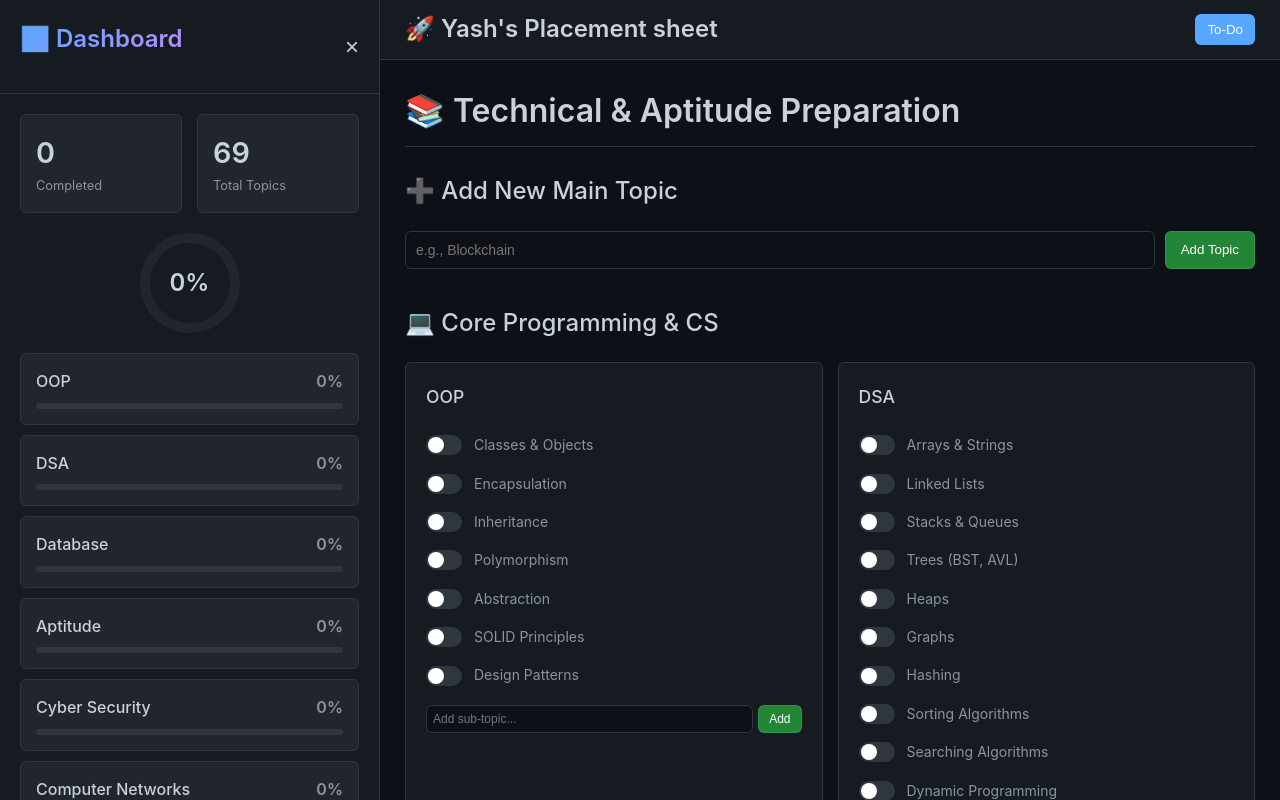
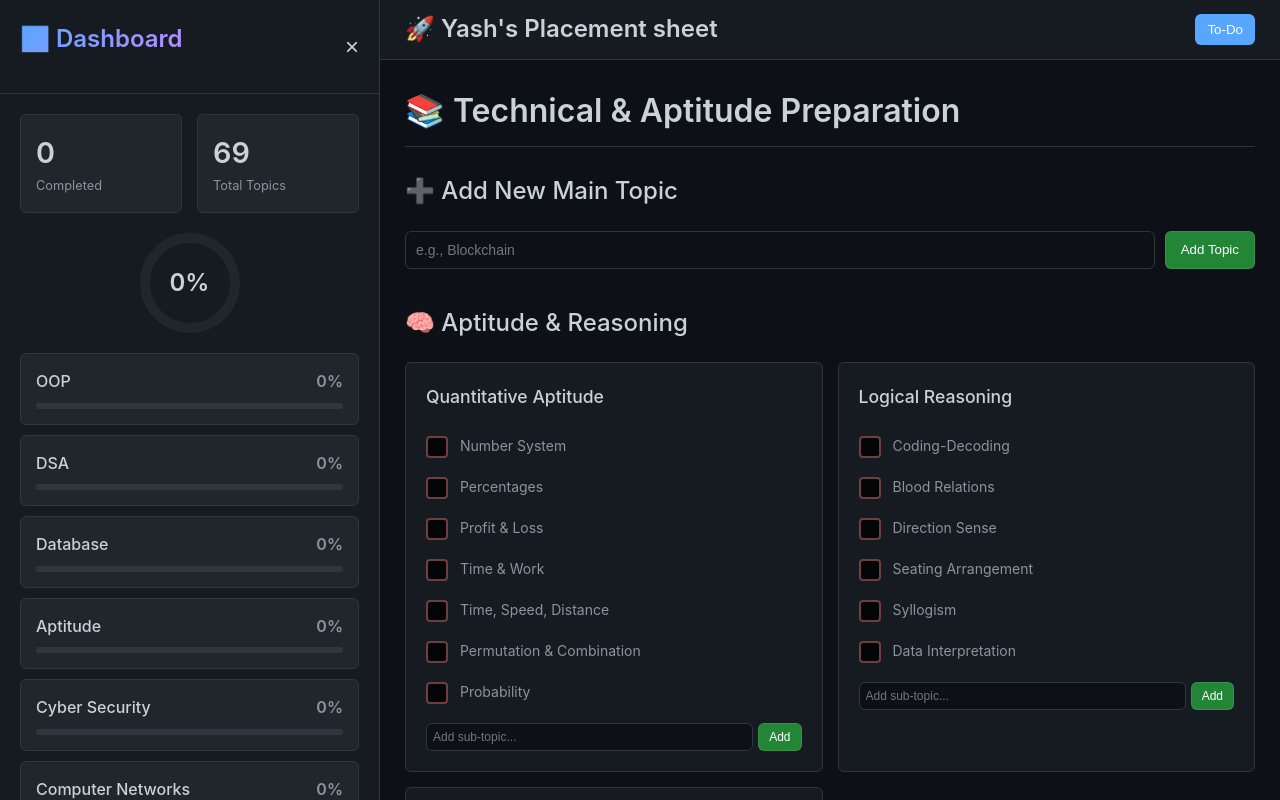
Before and after one commit to Yashchauhan008/yash-s-super-sheet, a Next.js app: page / in a window 1280 px wide. Built offline with nearby package versions, Linux system fonts and the light colour scheme.

Commit message:
cheq box updated

```diff
--- a/src/app/components/ToggleSwitch.js
+++ b/src/app/components/ToggleSwitch.js
@@ -1,16 +1,61 @@
+// // app/components/ToggleSwitch.js
+// "use client";
+
+// import React from 'react';
+
+// const ToggleSwitch = ({ isActive, onToggle }) => {
+//   return (
+//     <div
+//       className={`toggle-switch ${isActive ? 'active' : ''}`}
+//       onClick={onToggle}
+//     >
+//       <div className="toggle-slider"></div>
+//     </div>
+//   );
+// };
+
+// export default ToggleSwitch;
+
+
 // app/components/ToggleSwitch.js
 "use client";
 
-import React from 'react';
+import React from "react";
+// import "./ToggleSwitch.css"; // Ensure you import the CSS or add it globally
 
 const ToggleSwitch = ({ isActive, onToggle }) => {
   return (
-    <div
-      className={`toggle-switch ${isActive ? 'active' : ''}`}
-      onClick={onToggle}
-    >
-      <div className="toggle-slider"></div>
-    </div>
+    <label className="neon-checkbox">
+      <input type="checkbox" checked={isActive} onChange={onToggle} />
+      <div className="neon-checkbox__frame">
+        <div className="neon-checkbox__box">
+          <div className="neon-checkbox__check-container">
+            <svg viewBox="0 0 24 24" className="neon-checkbox__check">
+              <path d="M3,12.5l7,7L21,5"></path>
+            </svg>
+          </div>
+          <div className="neon-checkbox__glow"></div>
+          <div className="neon-checkbox__borders">
+            <span></span><span></span><span></span><span></span>
+          </div>
+        </div>
+        <div className="neon-checkbox__effects">
+          <div className="neon-checkbox__particles">
+            <span></span><span></span><span></span><span></span>
+            <span></span><span></span><span></span><span></span>
+            <span></span><span></span><span></span><span></span>
+          </div>
+          <div className="neon-checkbox__rings">
+            <div className="ring"></div>
+            <div className="ring"></div>
+            <div className="ring"></div>
+          </div>
+          <div className="neon-checkbox__sparks">
+            <span></span><span></span><span></span><span></span>
+          </div>
+        </div>
+      </div>
+    </label>
   );
 };
 
--- a/src/app/components/TopicCard.js
+++ b/src/app/components/TopicCard.js
@@ -5,6 +5,7 @@ import React from 'react';
 import TopicItem from './TopicItem';
 import AddSubtopicForm from './AddSubtopicForm';
 import { generateTopicId } from '@/lib/data';
+import { Trash2 } from 'lucide-react';
 
 const TopicCard = ({ title, sectionKey, topics, topicStates, onToggleTopic, onAddSubtopic, onDeleteTopic, onDeleteSection }) => { // Added onDeleteSection prop
   return (
@@ -20,8 +21,8 @@ const TopicCard = ({ title, sectionKey, topics, topicStates, onToggleTopic, onAd
           }}
           title={`Delete "${title}" section`}
         >
-          &#x2715; {/* Unicode 'X' character */}
-        </button>
+          <Trash2 size={20} color="#933e3e" strokeWidth={2.5} />
+          </button>
       </h5>
       <ul className="topic-list">
         {topics.map((topic) => {
--- a/src/app/components/TopicItem.js
+++ b/src/app/components/TopicItem.js
@@ -1,12 +1,18 @@
 // app/components/TopicItem.js
 "use client";
-import React from 'react';
-import ToggleSwitch from './ToggleSwitch';
+import React from "react";
+import ToggleSwitch from "./ToggleSwitch";
+import { Trash2 } from "lucide-react";
 
-const TopicItem = ({ topic, topicId, isCompleted, onToggle, onDelete }) => { // Added onDelete prop
+const TopicItem = ({ topic, topicId, isCompleted, onToggle, onDelete }) => {
+  // Added onDelete prop
   return (
-    <li className={`topic-item ${isCompleted ? 'completed' : ''}`} data-topic-id={topicId}>
+    <li
+      className={`topic-item ${isCompleted ? "completed" : ""}`}
+      data-topic-id={topicId}
+    >
       <ToggleSwitch isActive={isCompleted} onToggle={() => onToggle(topicId)} />
+      <div className="topic-item2">
         <span>{topic}</span>
         {/* Delete button */}
         <button
@@ -17,8 +23,9 @@ const TopicItem = ({ topic, topicId, isCompleted, onToggle, onDelete }) => { //
           }}
           title={`Delete "${topic}"`}
         >
-        &#x2715; {/* Unicode 'X' character */}
+          <Trash2 size={20} color="#933e3e" strokeWidth={2.5} />
         </button>
+      </div>
     </li>
   );
 };
--- a/src/app/globals.css
+++ b/src/app/globals.css
@@ -434,15 +434,21 @@ body {
   padding: 0 5px;
   opacity: 0; /* Hidden by default */
   transition: opacity 0.2s ease-in-out;
-  position: absolute; /* Position absolutely within topic-item */
+  position: relative; /* Position absolutely within topic-item */
   right: 5px; /* Adjust as needed */
   top: 50%;
-  transform: translateY(-50%);
+  /* transform: translateY(-50%); */
   z-index: 1; /* Ensure it's above other elements if needed */
 }
 
 .topic-item:hover .delete-btn {
   opacity: 1; /* Show on hover */
+}
+.topic-item2{
+  width: 90%;
+  display: flex;
+  align-items: center;
+  justify-content: space-between;
 }
 
 .topic-card .delete-section-btn {
@@ -551,3 +557,368 @@ body {
       display: none;
   }
 }
+
+
+
+
+/* From Uiverse.io by 00Kubi */
+
+
+.neon-checkbox {
+  --primary: #00ffaa;
+  --primary-dark: #6f3e3e;
+  --primary-light: #88ffdd;
+  --sizeh: 22px;
+  --sizew: 22px;
+  position: relative;
+  width: var(--sizeh);
+  height: var(--sizew);
+  cursor: pointer;
+  -webkit-tap-highlight-color: transparent;
+}
+
+.neon-checkbox input {
+  display: none;
+}
+
+.neon-checkbox__frame {
+  position: relative;
+  width: 100%;
+  height: 100%;
+}
+
+.neon-checkbox__box {
+  position: absolute;
+  inset: 0;
+  background: rgba(0, 0, 0, 0.8);
+  border-radius: 4px;
+  border: 2px solid var(--primary-dark);
+  transition: all 0.4s ease;
+}
+
+.neon-checkbox__check-container {
+  position: absolute;
+  inset: 2px;
+  display: flex;
+  align-items: center;
+  justify-content: center;
+}
+
+.neon-checkbox__check {
+  width: 80%;
+  height: 80%;
+  fill: none;
+  stroke: var(--primary);
+  stroke-width: 3;
+  stroke-linecap: round;
+  stroke-linejoin: round;
+  stroke-dasharray: 40;
+  stroke-dashoffset: 40;
+  transform-origin: center;
+  transition: all 0.4s cubic-bezier(0.16, 1, 0.3, 1);
+}
+
+.neon-checkbox__glow {
+  position: absolute;
+  inset: -2px;
+  border-radius: 6px;
+  background: var(--primary);
+  opacity: 0;
+  filter: blur(8px);
+  transform: scale(1.2);
+  transition: all 0.4s ease;
+}
+
+.neon-checkbox__borders {
+  position: absolute;
+  inset: 0;
+  border-radius: 4px;
+  overflow: hidden;
+}
+
+.neon-checkbox__borders span {
+  position: absolute;
+  width: 40px;
+  height: 1px;
+  background: var(--primary);
+  opacity: 0;
+  transition: opacity 0.4s ease;
+}
+
+.neon-checkbox__borders span:nth-child(1) {
+  top: 0;
+  left: -100%;
+  animation: borderFlow1 2s linear infinite;
+}
+
+.neon-checkbox__borders span:nth-child(2) {
+  top: -100%;
+  right: 0;
+  width: 1px;
+  height: 40px;
+  animation: borderFlow2 2s linear infinite;
+}
+
+.neon-checkbox__borders span:nth-child(3) {
+  bottom: 0;
+  right: -100%;
+  animation: borderFlow3 2s linear infinite;
+}
+
+.neon-checkbox__borders span:nth-child(4) {
+  bottom: -100%;
+  left: 0;
+  width: 1px;
+  height: 40px;
+  animation: borderFlow4 2s linear infinite;
+}
+
+.neon-checkbox__particles span {
+  position: absolute;
+  width: 4px;
+  height: 4px;
+  background: var(--primary);
+  border-radius: 50%;
+  opacity: 0;
+  pointer-events: none;
+  top: 50%;
+  left: 50%;
+  box-shadow: 0 0 6px var(--primary);
+}
+
+.neon-checkbox__rings {
+  position: absolute;
+  inset: -20px;
+  pointer-events: none;
+}
+
+.neon-checkbox__rings .ring {
+  position: absolute;
+  inset: 0;
+  border-radius: 50%;
+  border: 1px solid var(--primary);
+  opacity: 0;
+  transform: scale(0);
+}
+
+.neon-checkbox__sparks span {
+  position: absolute;
+  width: 20px;
+  height: 1px;
+  background: linear-gradient(90deg, var(--primary), transparent);
+  opacity: 0;
+}
+
+/* Hover Effects */
+.neon-checkbox:hover .neon-checkbox__box {
+  border-color: var(--primary);
+  transform: scale(1.05);
+}
+
+/* Checked State */
+.neon-checkbox input:checked ~ .neon-checkbox__frame .neon-checkbox__box {
+  border-color: var(--primary);
+  background: rgba(0, 255, 170, 0.1);
+}
+
+.neon-checkbox input:checked ~ .neon-checkbox__frame .neon-checkbox__check {
+  stroke-dashoffset: 0;
+  transform: scale(1.1);
+}
+
+.neon-checkbox input:checked ~ .neon-checkbox__frame .neon-checkbox__glow {
+  opacity: 0.2;
+}
+
+.neon-checkbox
+  input:checked
+  ~ .neon-checkbox__frame
+  .neon-checkbox__borders
+  span {
+  opacity: 1;
+}
+
+/* Particle Animations */
+.neon-checkbox
+  input:checked
+  ~ .neon-checkbox__frame
+  .neon-checkbox__particles
+  span {
+  animation: particleExplosion 0.6s ease-out forwards;
+}
+
+.neon-checkbox
+  input:checked
+  ~ .neon-checkbox__frame
+  .neon-checkbox__rings
+  .ring {
+  animation: ringPulse 0.6s ease-out forwards;
+}
+
+.neon-checkbox
+  input:checked
+  ~ .neon-checkbox__frame
+  .neon-checkbox__sparks
+  span {
+  animation: sparkFlash 0.6s ease-out forwards;
+}
+
+/* Animations */
+@keyframes borderFlow1 {
+  0% {
+    transform: translateX(0);
+  }
+  100% {
+    transform: translateX(200%);
+  }
+}
+
+@keyframes borderFlow2 {
+  0% {
+    transform: translateY(0);
+  }
+  100% {
+    transform: translateY(200%);
+  }
+}
+
+@keyframes borderFlow3 {
+  0% {
+    transform: translateX(0);
+  }
+  100% {
+    transform: translateX(-200%);
+  }
+}
+
+@keyframes borderFlow4 {
+  0% {
+    transform: translateY(0);
+  }
+  100% {
+    transform: translateY(-200%);
+  }
+}
+
+@keyframes particleExplosion {
+  0% {
+    transform: translate(-50%, -50%) scale(1);
+    opacity: 0;
+  }
+  20% {
+    opacity: 1;
+  }
+  100% {
+    transform: translate(
+        calc(-50% + var(--x, 20px)),
+        calc(-50% + var(--y, 20px))
+      )
+      scale(0);
+    opacity: 0;
+  }
+}
+
+@keyframes ringPulse {
+  0% {
+    transform: scale(0);
+    opacity: 1;
+  }
+  100% {
+    transform: scale(2);
+    opacity: 0;
+  }
+}
+
+@keyframes sparkFlash {
+  0% {
+    transform: rotate(var(--r, 0deg)) translateX(0) scale(1);
+    opacity: 1;
+  }
+  100% {
+    transform: rotate(var(--r, 0deg)) translateX(30px) scale(0);
+    opacity: 0;
+  }
+}
+
+/* Particle Positions */
+.neon-checkbox__particles span:nth-child(1) {
+  --x: 25px;
+  --y: -25px;
+}
+.neon-checkbox__particles span:nth-child(2) {
+  --x: -25px;
+  --y: -25px;
+}
+.neon-checkbox__particles span:nth-child(3) {
+  --x: 25px;
+  --y: 25px;
+}
+.neon-checkbox__particles span:nth-child(4) {
+  --x: -25px;
+  --y: 25px;
+}
+.neon-checkbox__particles span:nth-child(5) {
+  --x: 35px;
+  --y: 0px;
+}
+.neon-checkbox__particles span:nth-child(6) {
+  --x: -35px;
+  --y: 0px;
+}
+.neon-checkbox__particles span:nth-child(7) {
+  --x: 0px;
+  --y: 35px;
+}
+.neon-checkbox__particles span:nth-child(8) {
+  --x: 0px;
+  --y: -35px;
+}
+.neon-checkbox__particles span:nth-child(9) {
+  --x: 20px;
+  --y: -30px;
+}
+.neon-checkbox__particles span:nth-child(10) {
+  --x: -20px;
+  --y: 30px;
+}
+.neon-checkbox__particles span:nth-child(11) {
+  --x: 30px;
+  --y: 20px;
+}
+.neon-checkbox__particles span:nth-child(12) {
+  --x: -30px;
+  --y: -20px;
+}
+
+/* Spark Rotations */
+.neon-checkbox__sparks span:nth-child(1) {
+  --r: 0deg;
+  top: 50%;
+  left: 50%;
+}
+.neon-checkbox__sparks span:nth-child(2) {
+  --r: 90deg;
+  top: 50%;
+  left: 50%;
+}
+.neon-checkbox__sparks span:nth-child(3) {
+  --r: 180deg;
+  top: 50%;
+  left: 50%;
+}
+.neon-checkbox__sparks span:nth-child(4) {
+  --r: 270deg;
+  top: 50%;
+  left: 50%;
+}
+
+/* Ring Delays */
+.neon-checkbox__rings .ring:nth-child(1) {
+  animation-delay: 0s;
+}
+.neon-checkbox__rings .ring:nth-child(2) {
+  animation-delay: 0.1s;
+}
+.neon-checkbox__rings .ring:nth-child(3) {
+  animation-delay: 0.2s;
+}
--- a/src/app/layout.js
+++ b/src/app/layout.js
@@ -11,7 +11,6 @@ export default function RootLayout({ children }) {
   return (
     <html lang="en">
       <body>
-        {/* SVG for gradient definition */}
         <svg width="0" height="0" style={{ position: 'absolute' }}>
           <defs>
             <linearGradient id="gradientPrimary" x1="0%" y1="0%" x2="100%" y2="100%">
--- a/src/app/page.js
+++ b/src/app/page.js
@@ -30,6 +30,12 @@ export default function HomePage() {
 
     const sectionsToDisplay = [
       {
+        key: 'aptitude',
+        title: 'Aptitude & Reasoning',
+        icon: '🧠',
+        sectionData: topicDefinitions.aptitude,
+      },
+      {
         key: 'core-cs',
         title: 'Core Programming & CS',
         icon: '💻',
@@ -40,12 +46,6 @@ export default function HomePage() {
             database: topicDefinitions.database,
           }
         }
-      },
-      {
-        key: 'aptitude',
-        title: 'Aptitude & Reasoning',
-        icon: '🧠',
-        sectionData: topicDefinitions.aptitude,
       },
       {
         key: 'security-networks',
```
Also changed, not shown: package.json (+5 -4 lines), 1 other file (tests, documents, lock files or other folders). Lines whose indentation alone changed are shown as unchanged.
